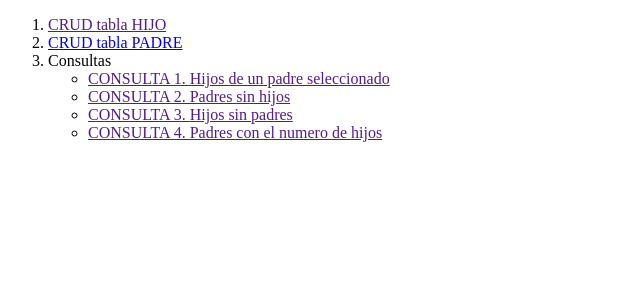
After one commit to yonyhome/laboratorio-base-de-datos, a Django app: template templates/menu.html in a window 1280 px wide. The commit adds this page. Shown: the top 300 px of the page, without its empty margins (0-640 px from the left). Run offline with Django 3.2, Linux system fonts and the light colour scheme; the template is opened without the code that fills it, so the values that code supplies are empty; parts of the project's set-up code (start-up, migrations or seed data) failed here and were passed over.

Commit message:
Creacion de rutas word
Creacion de rutas

```diff
--- a/crud/urls.py
+++ b/crud/urls.py
@@ -15,11 +15,12 @@ Including another URLconf
 """
 from django.contrib import admin
 from django.urls import path
-from Aplicaciones.Gestion.views import inicio,crearPadre,editarpadre,eliminarpadre
+from Aplicaciones.Gestion.views import inicio,crearPadre,editarpadre,eliminarpadre,menu
 
 urlpatterns = [
     path('admin/', admin.site.urls),
-    path('',inicio, name= 'index'),
+    path('padre/',inicio, name= 'padre'),
+    path('',menu, name= 'menu'),
     path('crear_padre/',crearPadre,name = 'crear_padre'),
     path('editar_padre/<int:id>/',editarpadre,name = 'editar_padre'),
     path('eliminar_padre/<int:id>/',eliminarpadre, name = 'eliminar_padre')
--- a/templates/crear_Padre.html
+++ b/templates/crear_Padre.html
@@ -49,7 +49,7 @@
     <form method="POST">
         {% csrf_token %}
         {{form.as_p}}
-        <button type="submit">Crear</button>
+        <button type="submit">Crear/Editar</button>
     </form>
 
 
--- /dev/null
+++ b/templates/menu.html
@@ -0,0 +1,22 @@
+<!DOCTYPE html>
+<html lang="en">
+<head>
+    <meta charset="UTF-8">
+    <meta http-equiv="X-UA-Compatible" content="IE=edge">
+    <meta name="viewport" content="width=device-width, initial-scale=1.0">
+    <title>Document</title>
+</head>
+<body>
+    <ol>
+        <li><a href="">CRUD tabla HIJO</a></li>
+        <li><a href="{%url 'padre' %}">CRUD tabla PADRE</a></li>
+        <li>Consultas</li>
+        <ul>
+            <li><a href="">CONSULTA 1. Hijos de un padre seleccionado</a></li>
+            <li><a href="">CONSULTA 2. Padres sin hijos</a></li>
+            <li><a href="">CONSULTA 3. Hijos sin padres</a></li>
+            <li><a href="">CONSULTA 4. Padres con el numero de hijos</a></li>
+        </ul>
+    </ol>
+</body>
+</html>
--- a/templates/index.html
+++ b/templates/padre.html
@@ -75,6 +75,7 @@
         </tbody>
     </table>
     <a href="{%url 'crear_padre' %}">Insertar padre</a>
+    <a href="{%url 'menu' %}">Regresar al menu</a>
 
 </body>
 </html>
```
Also changed, not shown: Aplicaciones/Gestion/views.py (+8 -4 lines).
